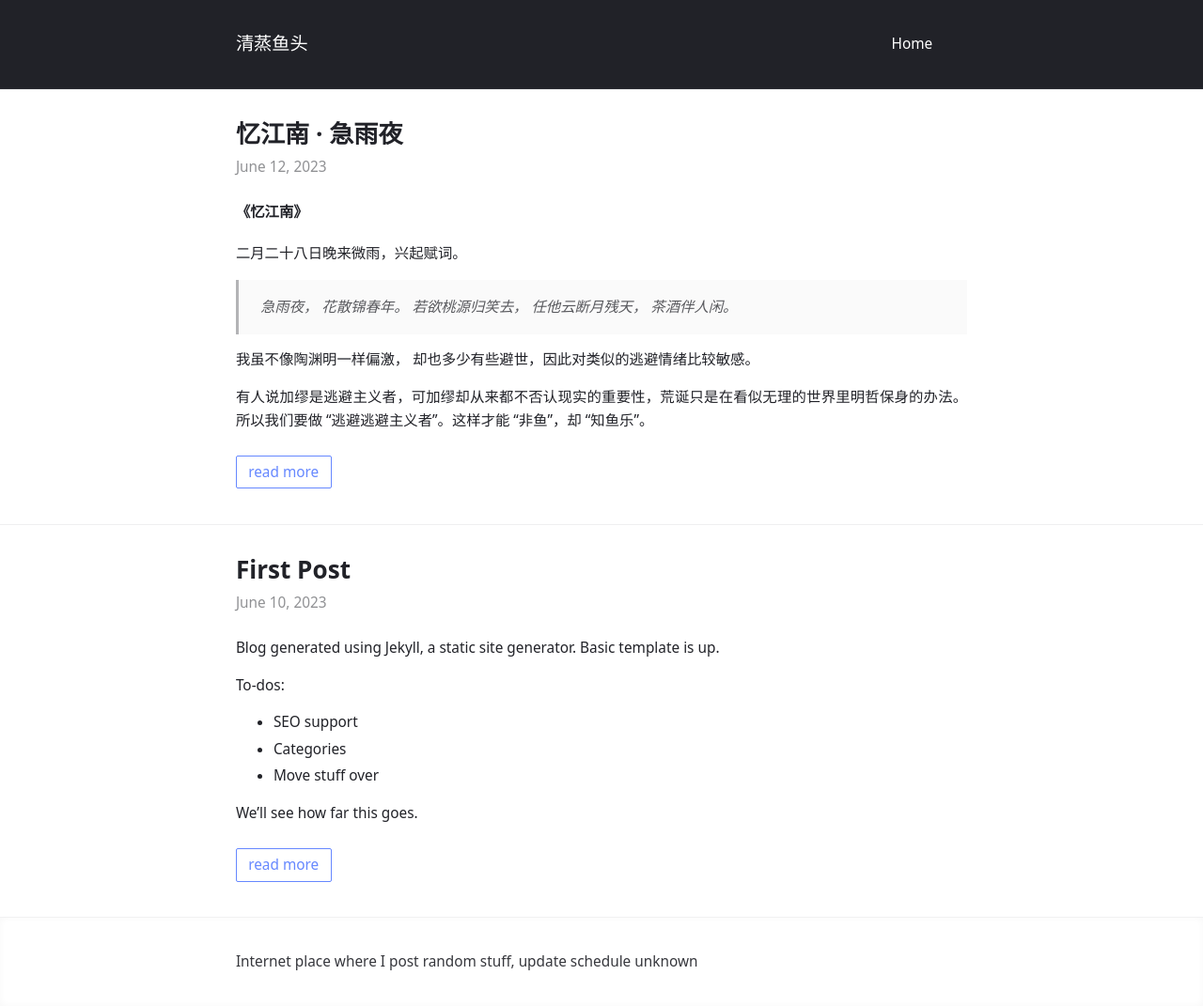
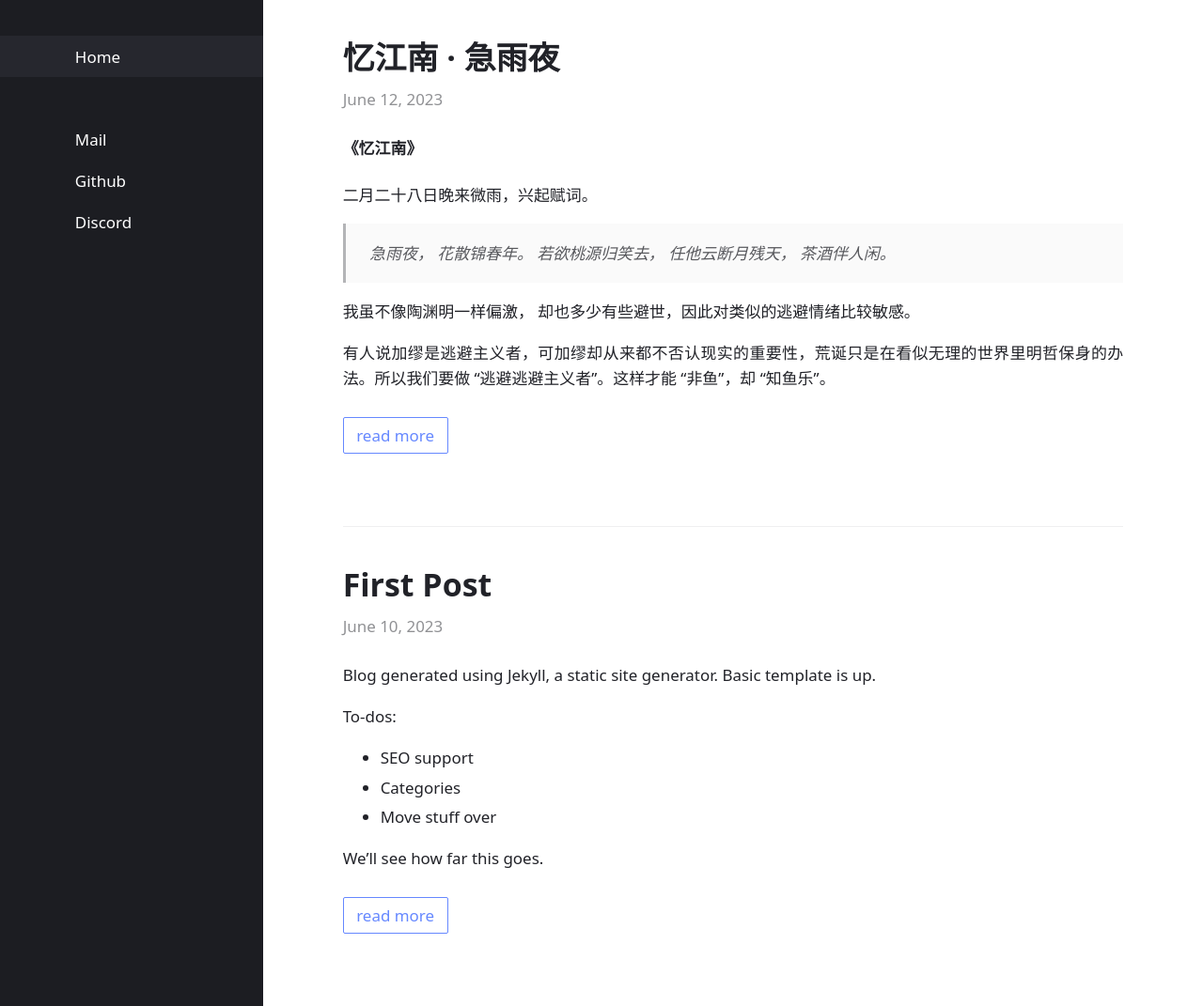
Before and after one commit to chris-zy-liu/chris-zy-liu.github.io, a Jekyll site: the page built from index.html, in a window 1280 px wide and 1071 px high. Shown: the whole window at 94% size. Built offline with Jekyll 4.4.1, drawn with Linux system fonts in a browser that asks for light colours.

Commit message:
Change site layout

```diff
--- a/Gemfile
+++ b/Gemfile
@@ -4,4 +4,5 @@ gem "jekyll", "~> 4.2.0"
 
 group :jekyll_plugins do
   gem "jekyll-feed", "~> 0.12"
+  gem "jekyll-seo-tag"
 end
--- a/_config.yml
+++ b/_config.yml
@@ -1,6 +1,6 @@
 title: "清蒸鱼头"
 author: "Chris Liu"
-description: "Internet place where I post random stuff, update schedule unknown"
+description: ""
 permalink: /:title/
 lang: "en"
 excerpt_separator: "\n\n\n"
@@ -10,14 +10,14 @@ date_format: "%B %d, %Y"
 
 show_excerpts: true        # show article excerpts on the home page
 show_frame: false           # adds a gray frame to the site
-show_sidebar: false        # show a sidebar instead of the usual header
+show_sidebar: true        # show a sidebar instead of the usual header
 minimal: true             # use a dark header
 
 # Menu
 
 navigation:                # accepts {file, title, url, icon, sidebaricon}
   - {file: "index.html"}
-  - {file: "README.md"}
+  - {title: ""}
 
 external:                  # shows a footer with social links - for available icons see fontawesome.com/icons
   - {title: Mail, icon: envelope, url: "mailto://chris.zy.liu@gmail.com"}
@@ -30,3 +30,4 @@ comments:
 
 plugins:
  - jekyll-feed
+ - jekyll-seo-tag
--- a/_layouts/default.html
+++ b/_layouts/default.html
@@ -30,6 +30,7 @@
 <header>
   <a href="{{ "/" | relative_url }}" class="title">{{ site.title | escape }}</a>
   {% include menu.html menu=pages %}
+  {% seo %}
 </header>
 
 {{ content }}
--- a/_layouts/page.html
+++ b/_layouts/page.html
@@ -2,6 +2,6 @@
 layout: default
 ---
 <article>
-  <header><h1><a href="{{ page.url | relative_url }}">{{ page.title }}</a></h1></header>
+  <header><h1><a href="{{ page.url | relative_url }}">{{ page.title }}</a></h1>{% seo %}</header>
   {{ content }}
 </article>
```
